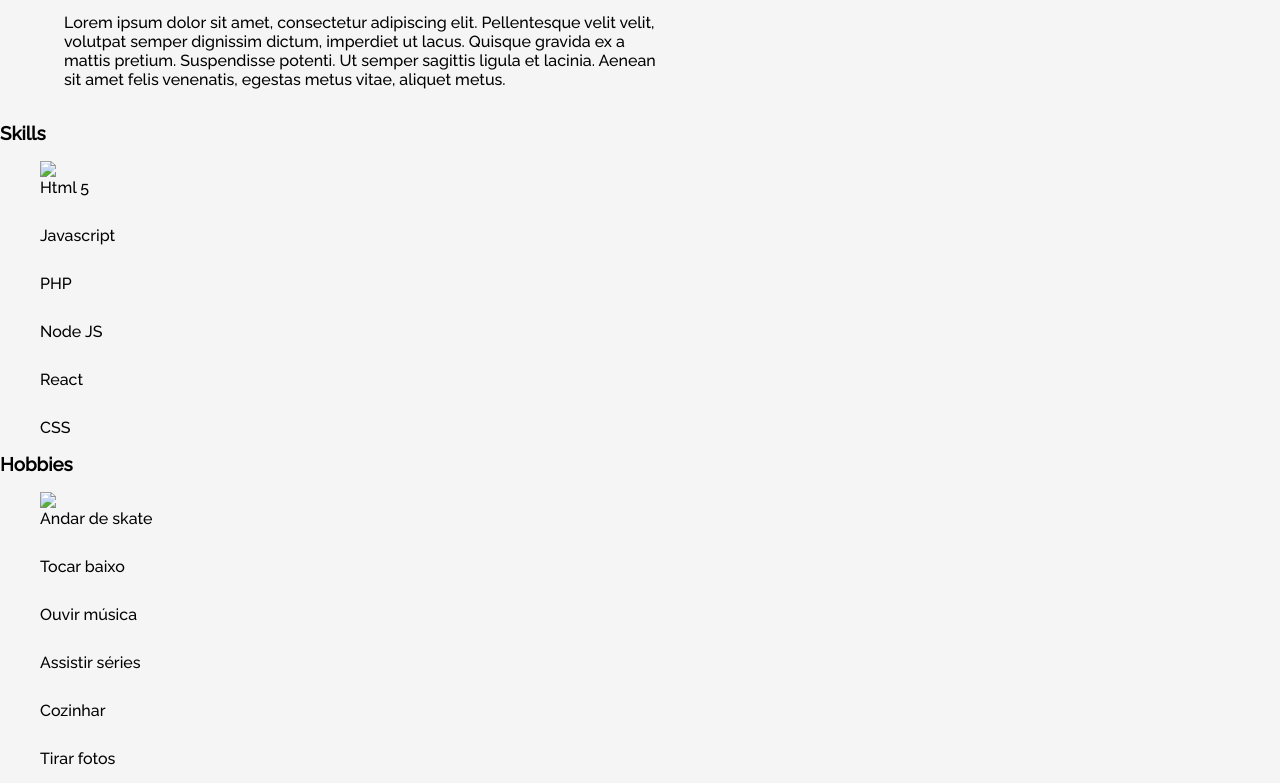
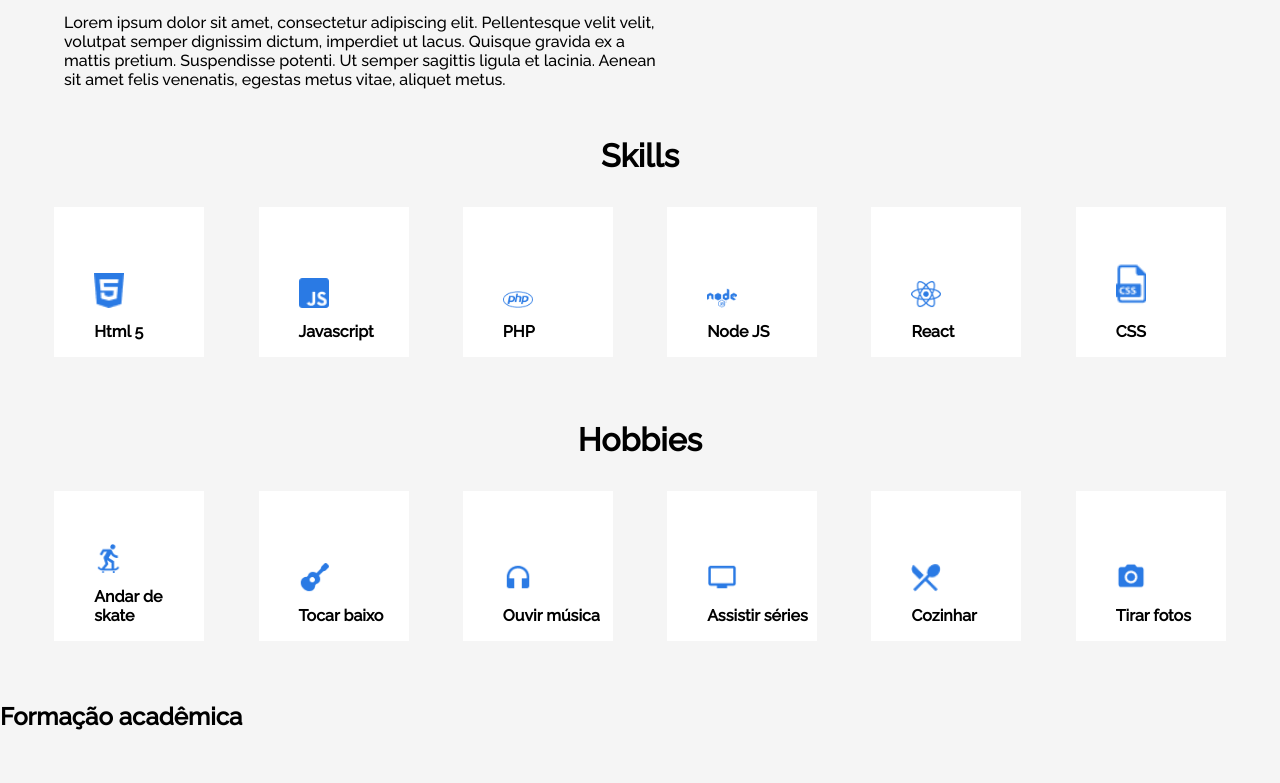
Before and after one commit to almeidaTamires/challenge-one-portfolio-br, a plain HTML site: page index.html in a window 1280 px wide. Shown: the part 695-1478 px from the top of the page. Drawn offline with Linux system fonts and the light colour scheme.

Commit message:
css af hobbies

```diff
--- /dev/null
+++ b/assets/style/hobbies.css
@@ -0,0 +1,38 @@
+/*Sessão Hobbies*/
+#hobbies {
+    margin: 5% 0;
+}
+.hobbies__title {
+    font-family: 'Raleway';
+    font-style: normal;
+    font-weight: 700;
+    font-size: 32px;
+    line-height: 38px;
+    text-align: center;
+}
+
+.hobbies__box {
+    background: white;
+    width: 150px;
+    height: 150px;
+    display: flex;
+    justify-content: flex-end;
+    flex-direction: column;
+}
+.hobbies__line {
+    display: flex;
+    justify-content: space-evenly;
+    flex-wrap: wrap;
+}
+.hobbies__img img {
+    width: 30px;
+    margin: 10% 0;
+}
+
+li.hobbies__name{
+    font-family: 'Raleway';
+    font-style: normal;
+    font-weight: 700;
+    font-size: 16px;
+    line-height: 19px;
+}
--- /dev/null
+++ b/assets/style/skills.css
@@ -0,0 +1,36 @@
+#skills {
+    font-family: 'Raleway';
+    font-style: normal;
+    font-weight: 700;
+    font-size: 32px;
+    line-height: 38px;
+    text-align: center;
+}
+
+.skills__line {
+    display: flex;
+    justify-content: space-evenly;
+    flex-wrap: wrap;
+}
+
+.skills__img img {
+    width: 30px;
+    margin: 10% 0;
+}
+
+.skills__box {
+    background: white;
+    width: 150px;
+    height: 150px;
+    display: flex;
+    justify-content: flex-end;
+    flex-direction: column;
+}
+
+li.skills__name {
+    font-family: 'Raleway';
+    font-style: normal;
+    font-weight: 700;
+    font-size: 16px;
+    line-height: 19px;
+}
--- a/assets/style/style.css
+++ b/assets/style/style.css
@@ -43,11 +43,9 @@ https://en.bem.info/methodology/quick-start/*/
 
 
 
-/*Sessão Hobbies*/
 
-section.hobbies{
 
-}
+
 
 /* Experiência Acadêmica*/
 
--- a/index.html
+++ b/index.html
@@ -7,6 +7,8 @@
 
     <!-- Folha de estilo de CSS Linkado -->
     <link rel="stylesheet" href="assets/style/style.css">
+    <link rel="stylesheet" href="assets/style/skills.css">
+    <link rel="stylesheet" href="assets/style/hobbies.css">
     <link rel="stylesheet" href="assets/style/about.css">
     <link rel="stylesheet" href="assets/style/menu.css">
     <link rel="stylesheet" href="assets/style/title.css">
@@ -24,7 +26,7 @@
     <div class="all">
     <section class="menu">
         <header>
-            <img src="assets\vector.png">
+            <img src="assets/img/vector.png">
             <h3 class="menu__title">Tamires Almeida</h3>
         </header>
         <nav class="nav__container">
@@ -72,42 +74,42 @@
             <div class="skills__line">
                 <div class="skills__box">
                     <ul>
-                        <li class="skills__img"><img src="assets\htlm.png"></li>
+                        <li class="skills__img"><img src="assets/img/htlm.png"></li>
                         <li class="skills__name"> Html 5</li>
                     </ul>
                 </div>
 
                 <div class="skills__box">
                     <ul>
-                        <li class="skills__img"> <img src="assets\js_icon.png" alt=""></li>
+                        <li class="skills__img"> <img src="assets/img/js_icon.png" alt=""></li>
                         <li class="skills__name">Javascript</li>
                     </ul>
                 </div>
 
                 <div class="skills__box">
                     <ul>
-                        <li class="skills__img"> <img src="assets\php_icon.png" alt=""></li>
+                        <li class="skills__img"> <img src="assets/img/php_icon.png" alt=""></li>
                         <li class="skills__name">PHP</li>
                     </ul>
                 </div>
 
                 <div class="skills__box">
                     <ul>
-                        <li class="skills__img"><img src="assets\nodejs_icon.png" alt=""></li>
+                        <li class="skills__img"><img src="assets/img/nodejs_icon.png" alt=""></li>
                         <li class="skills__name">Node JS</li>
                     </ul>
                 </div>
 
                 <div class="skills__box">
                     <ul>
-                        <li class="skills__img"> <img src="assets\react_icon.png" alt=""> </li>
+                        <li class="skills__img"> <img src="assets/img/react_icon.png" alt=""> </li>
                         <li class="skills__name">React</li>
                     </ul>
                 </div>
 
                 <div class="skills__box">
                     <ul>
-                        <li class="skills__img"> <img src="assets\css_icon.png" alt=""> </li>
+                        <li class="skills__img"> <img src="assets/img/css_icon.png" alt=""> </li>
                         <li class="skills__name">CSS</li>
                     </ul>
                 </div>
@@ -120,42 +122,42 @@
             <div class="hobbies__line">
                 <div class="hobbies__box">
                     <ul>
-                        <li class="hobbies__img"><img src="assets\skate_icon.png"></li>
+                        <li class="hobbies__img"><img src="assets/img/skate_icon.png"></li>
                         <li class="hobbies__name"> Andar de skate</li>
                     </ul>
                 </div>
 
                 <div class="hobbies__box">
                     <ul>
-                        <li class="hobbies__img"> <img src="assets\guitar_icon.png" alt=""></li>
+                        <li class="hobbies__img"> <img src="assets/img/guitar_icon.png" alt=""></li>
                         <li class="hobbies__name">Tocar baixo</li>
                     </ul>
                 </div>
 
                 <div class="hobbies__box">
                     <ul>
-                        <li class="hobbies__img"> <img src="assets\headphones_icon.png" alt=""></li>
+                        <li class="hobbies__img"> <img src="assets/img/headphones_icon.png" alt=""></li>
                         <li class="hobbies__name">Ouvir música</li>
                     </ul>
                 </div>
 
                 <div class="hobbies__box">
                     <ul>
-                        <li class="hobbies__img"><img src="assets\tv_icon.png" alt=""></li>
+                        <li class="hobbies__img"><img src="assets/img/tv_icon.png" alt=""></li>
                         <li class="hobbies__name">Assistir séries</li>
                     </ul>
                 </div>
 
                 <div class="hobbies__box">
                     <ul>
-                        <li class="hobbies__img"> <img src="assets\forkspoon_icon.png" alt=""> </li>
+                        <li class="hobbies__img"> <img src="assets/img/forkspoon_icon.png" alt=""> </li>
                         <li class="hobbies__name">Cozinhar</li>
                     </ul>
                 </div>
 
                 <div class="hobbies__box">
                     <ul>
-                        <li class="hobbies__img"> <img src="assets\camera_icon.png" alt=""> </li>
+                        <li class="hobbies__img"> <img src="assets/img/camera_icon.png" alt=""> </li>
                         <li class="hobbies__name">Tirar fotos</li>
                     </ul>
                 </div>
@@ -256,7 +258,7 @@
         <section class="formcontato">
             <div id="contato" class="formcontato__contacto">
                 <div class="formcontato--esquerda">
-                    <img class="formcontato__img" src="assets\contact_image.png">
+                    <img class="formcontato__img" src="assets/img/contact_image.png">
                 </div>
                 <div class="formcontato__text">
                     <h2 class="formcontato__title">Contato</h2>
```
